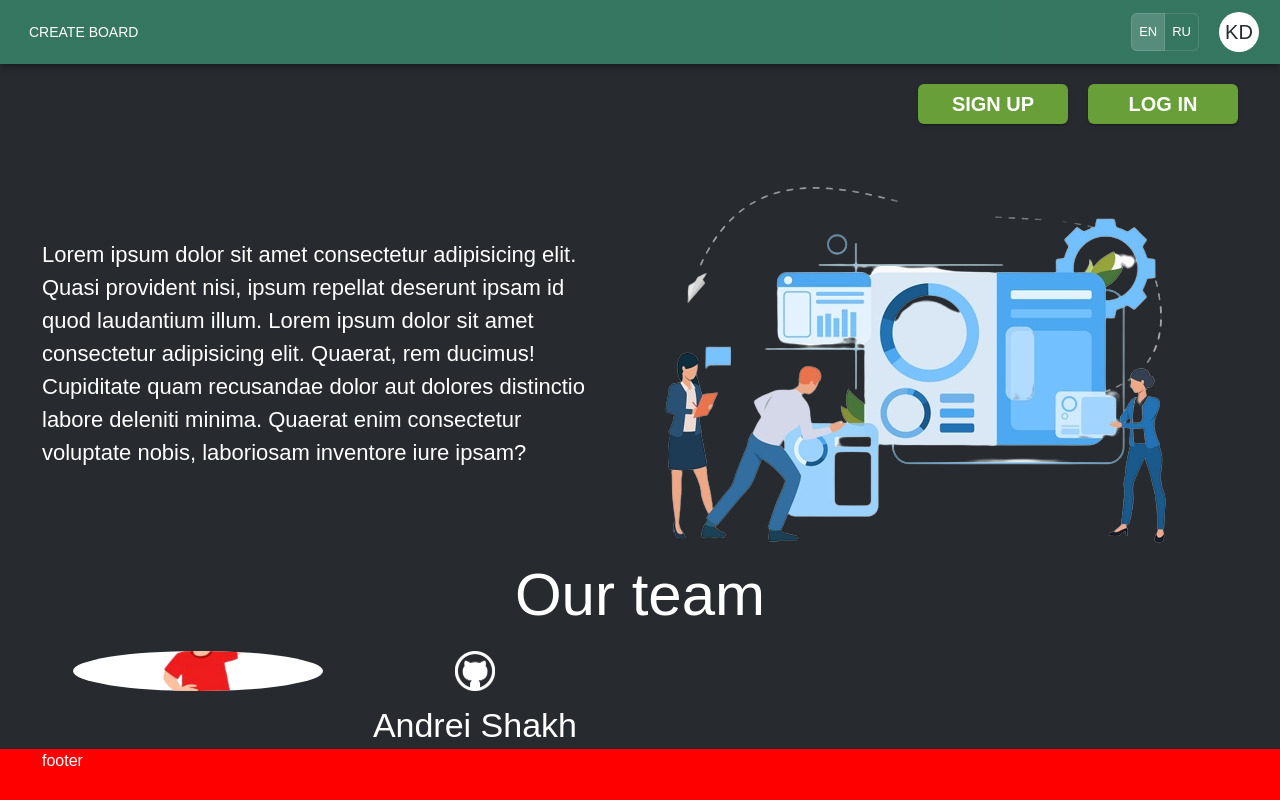
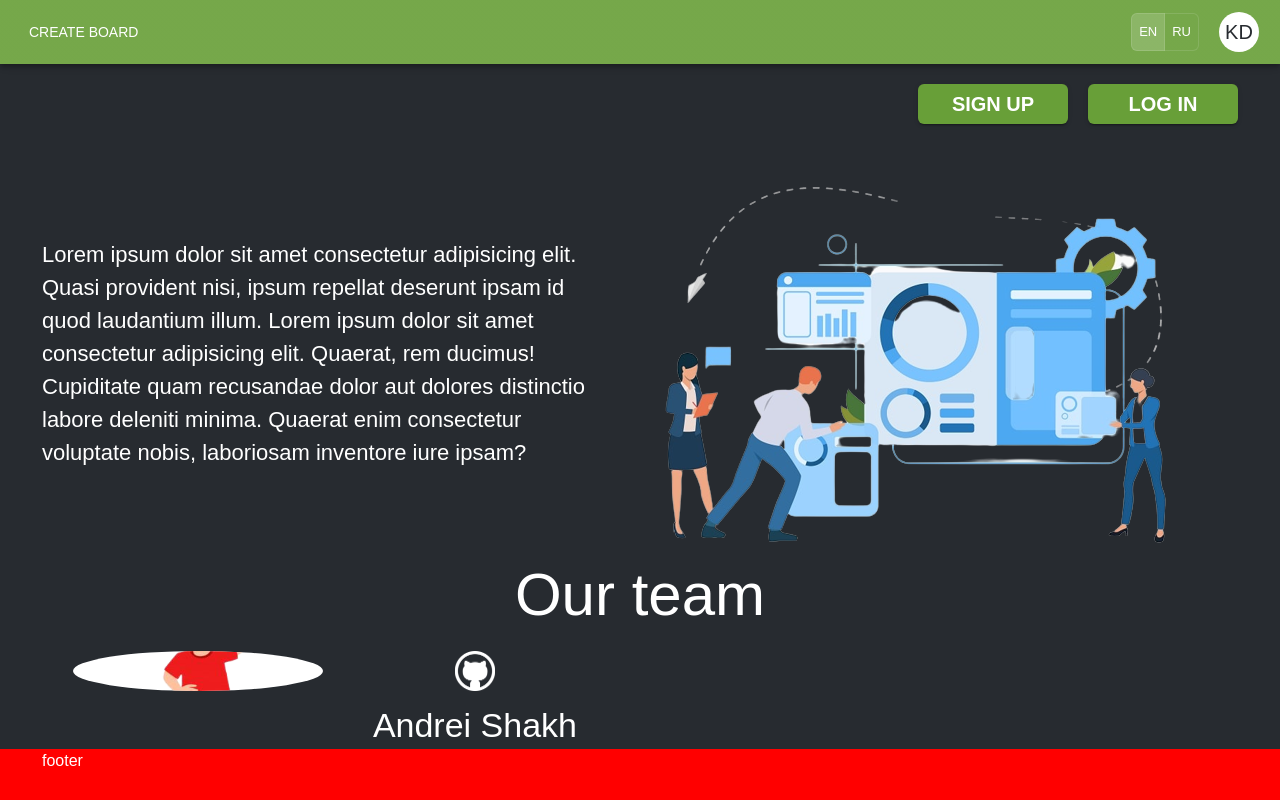
Before and after one commit to strawberrystr1/project-management-app, a React (Create React App) app: page /home in a window 1280 px wide. Built offline with nearby package versions, Linux system fonts and the light colour scheme.

Commit message:
fix: theme styles fix

```diff
--- a/src/components/layouts/DialogButton.tsx
+++ b/src/components/layouts/DialogButton.tsx
@@ -6,7 +6,7 @@ import { useTranslation } from 'react-i18next';
 type Props = {
   form: (h: () => void) => JSX.Element; // form component
   type: string; //translation type
-  className: string;
+  className?: string;
 };
 
 const DialogButton = ({ form, type, className }: Props) => {
--- a/src/theme/theme.ts
+++ b/src/theme/theme.ts
@@ -37,7 +37,7 @@ export const themeOptions: ThemeOptions = {
     MuiAppBar: {
       styleOverrides: {
         colorPrimary: {
-          backgroundColor: '#226952',
+          backgroundColor: '#689f38',
         },
       },
     },
```
